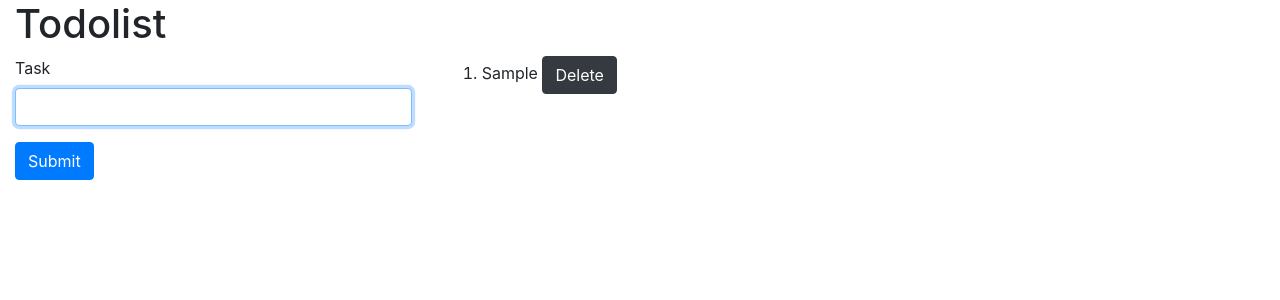
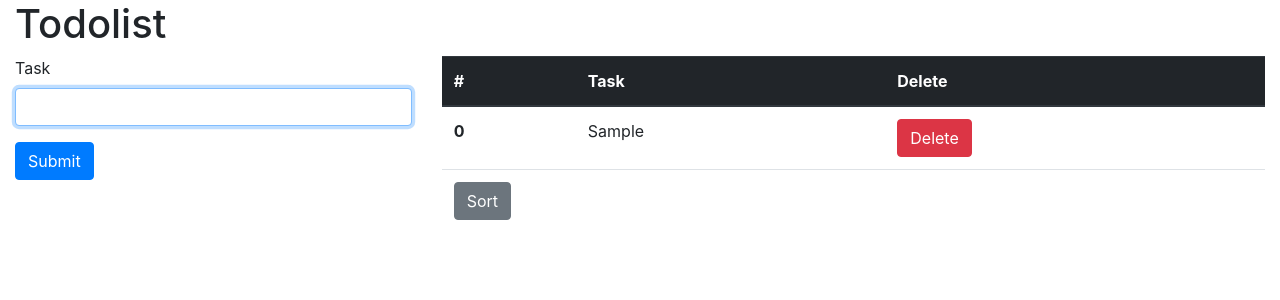
Before and after one commit to RosDiaf/ToDoList-in-Angular, an Angular app: page / in a window 1280 px wide. Both pictures are taken after typing "Sample" into the empty fields and a click on the button "Submit". Shown: the top 300 px of the page. Built offline with nearby package versions, Linux system fonts and the light colour scheme.

Commit message:
Sort items into localstorage

```diff
--- a/src/app/list/list.component.html
+++ b/src/app/list/list.component.html
@@ -1,6 +1,21 @@
-
-<ol *ngIf="taskListArr" class="tasks">
-  <li *ngFor="let task of taskListArr; let i = index">
-    {{ task }} <button class="btn btn-dark" (click)="deleteTask(i)">Delete</button>
-  </li>
-</ol>
+<table *ngIf="taskListArr.length" class="table tasks">
+    <thead class="thead-dark">
+      <tr>
+        <th scope="col">#</th>
+        <th scope="col">Task</th>
+        <th scope="col">Delete</th>
+      </tr>
+    </thead>
+    <tbody>
+      <tr *ngFor="let task of taskListArr; let i = index">
+        <th scope="row">{{i}}</th>
+        <td>{{ task }}</td>
+        <td><button class="btn btn-danger" (click)="deleteTask(i)">Delete</button></td>
+      </tr>
+      <tr>
+        <td colspan="3">
+          <button class="btn btn-secondary" (click)="sortTask()">Sort</button>
+        </td>
+      </tr>
+    </tbody>
+  </table>
--- a/src/app/list/list.component.ts
+++ b/src/app/list/list.component.ts
@@ -20,13 +20,22 @@ export class ListComponent implements OnInit, OnChanges {
     this.getTasks();
   }
 
+  setTasks() {
+    window.localStorage.setItem('items', JSON.stringify(this.taskListArr));
+  }
+
   getTasks() {
     this.taskListArr = localStorage.getItem('items') ? JSON.parse(localStorage.getItem('items')) : [];
   }
 
+  sortTask() {
+    this.taskListArr.sort();
+    this.setTasks();
+  }
+
   deleteTask(index) {
     this.taskListArr.splice(index, 1);
-    window.localStorage.setItem('items', JSON.stringify(this.taskListArr));
+    this.setTasks();
   }
 
 }
```
